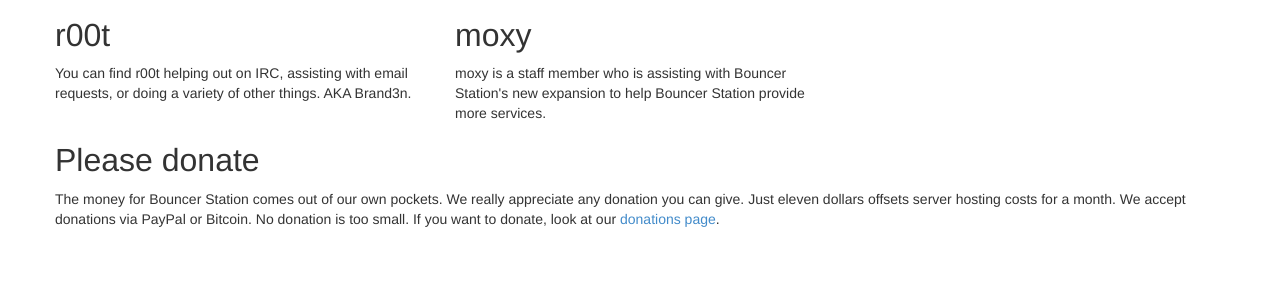
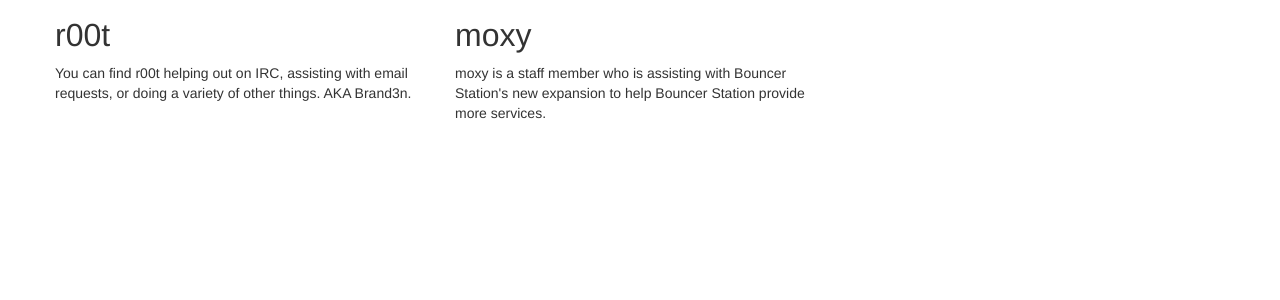
Before and after one commit to bouncerstation/web, a Flask app: template new/bsweb/templates/pages/who.html in a window 1280 px wide. Shown: the part 294-594 px from the top of the page. Run offline with Flask 2, Linux system fonts and the light colour scheme; the template is opened without the code that fills it, so the values that code supplies are empty; parts of the project's set-up code (start-up, migrations or seed data) failed here and were passed over.

Commit message:
Remove donations

```diff
--- a/new/bsweb/templates/pages/who.html
+++ b/new/bsweb/templates/pages/who.html
@@ -27,10 +27,4 @@
     moxy is a staff member who is assisting with Bouncer Station's new expansion to help Bouncer Station provide more services.
     </div>
 </div>
-<div class="row row-fluid">
-    <div class="col-sm-12">
-        <h2>Please donate</h2>
-        The money for Bouncer Station comes out of our own pockets. We really appreciate any donation you can give. Just eleven dollars offsets server hosting costs for a month. We accept donations via PayPal or Bitcoin. No donation is too small. If you want to donate, look at our <a href="/donations/">donations page</a>.
-    </div>
-</div>
 {% endblock %}
```
